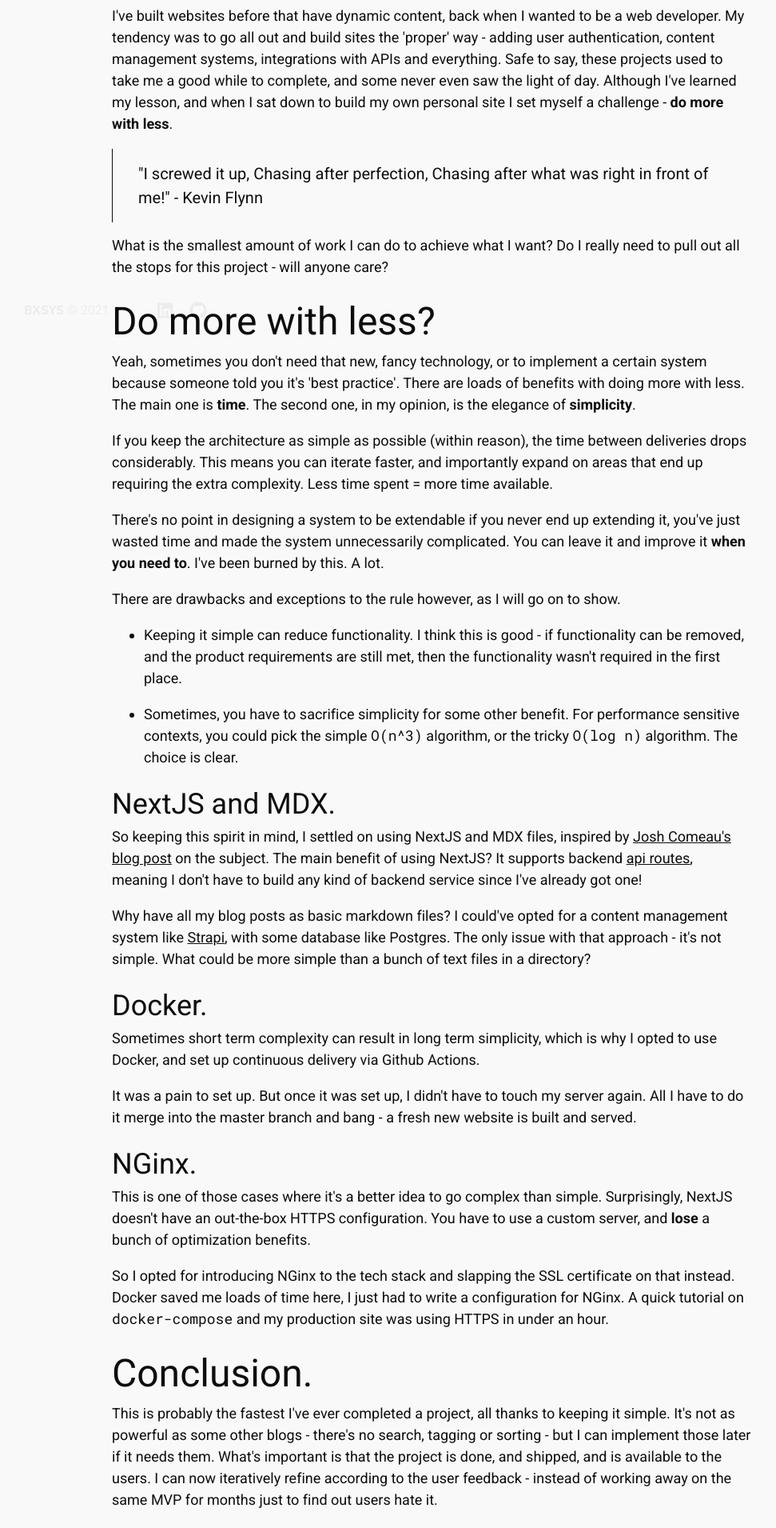
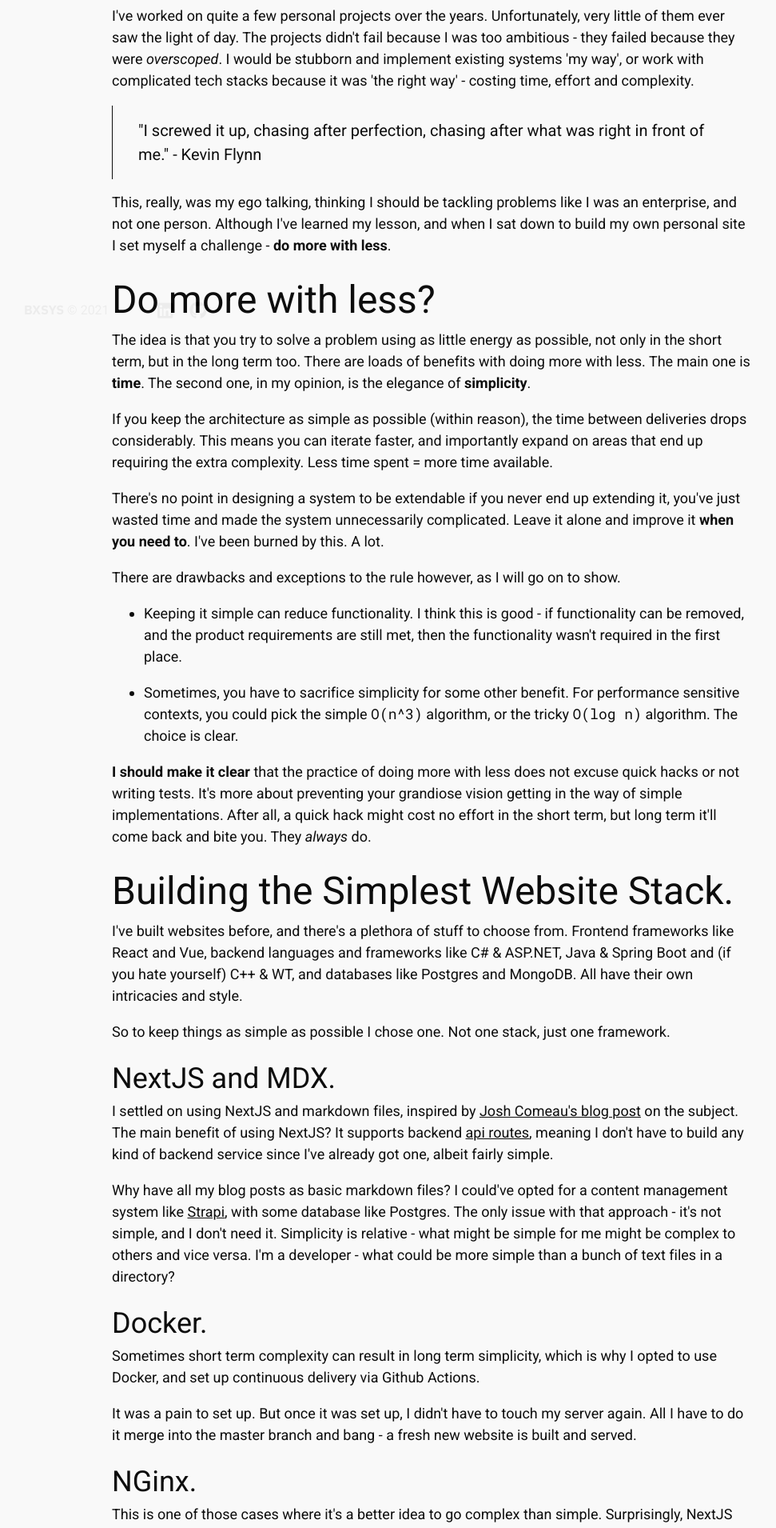
Before and after one commit to geist-2501/bxsys-website, a Next.js app: page /blog/how-i-built-this-site in a window 1280 px wide. Shown: the part 380-2290 px from the top of the page at 80% size, without its empty margins (100-1071 px from the left). Built offline with nearby package versions, Linux system fonts and the light colour scheme.

Commit message:
Revised blog post.

```diff
--- a/src/pages/blog/how-i-built-this-site.mdx
+++ b/src/pages/blog/how-i-built-this-site.mdx
@@ -9,29 +9,38 @@ export const meta = {
 
 export default ({children}) => <BlogView meta={meta}>{children}</BlogView>;
 
-I've built websites before that have dynamic content, back when I wanted to be a web developer. My tendency was to go all out and build sites the 'proper' way - adding user authentication, content management systems, integrations with APIs and everything. Safe to say, these projects used to take me a good while to complete, and some never even saw the light of day. Although I've learned my lesson, and when I sat down to build my own personal site I set myself a challenge - **do more with less**.
+I've worked on quite a few personal projects over the years. Unfortunately, very little of them ever saw the light of day. The projects didn't fail because I was too ambitious - they failed because they were *overscoped*. I would be stubborn and implement existing systems 'my way', or work with complicated tech stacks because it was 'the right way'  - costing time, effort and complexity.
 
-> "I screwed it up, Chasing after perfection, Chasing after what was right in front of me!" - Kevin Flynn
+> "I screwed it up, chasing after perfection, chasing after what was right in front of me." - Kevin Flynn
 
-What is the smallest amount of work I can do to achieve what I want? Do I really need to pull out all the stops for this project - will anyone care?
+This, really, was my ego talking, thinking I should be tackling problems like I was an enterprise, and not one person. Although I've learned my lesson, and when I sat down to build my own personal site I set myself a challenge - **do more with less**.
 
 ## Do more with less?
 
-Yeah, sometimes you don't need that new, fancy technology, or to implement a certain system because someone told you it's 'best practice'. There are loads of benefits with doing more with less. The main one is **time**. The second one, in my opinion, is the elegance of **simplicity**.
+The idea is that you try to solve a problem using as little energy as possible, not only in the short term, but in the long term too. There are loads of benefits with doing more with less. The main one is **time**. The second one, in my opinion, is the elegance of **simplicity**.
 
 If you keep the architecture as simple as possible (within reason), the time between deliveries drops considerably. This means you can iterate faster, and importantly expand on areas that end up requiring the extra complexity. Less time spent = more time available.
 
-There's no point in designing a system to be extendable if you never end up extending it, you've just wasted time and made the system unnecessarily complicated. You can leave it and improve it **when you need to**. I've been burned by this. A lot.
+There's no point in designing a system to be extendable if you never end up extending it, you've just wasted time and made the system unnecessarily complicated. Leave it alone and improve it **when you need to**. I've been burned by this. A lot.
 
 There are drawbacks and exceptions to the rule however, as I will go on to show.
  - Keeping it simple can reduce functionality. I think this is good - if functionality can be removed, and the product requirements are still met, then the functionality wasn't required in the first place.
  - Sometimes, you have to sacrifice simplicity for some other benefit. For performance sensitive contexts, you could pick the simple `O(n^3)` algorithm, or the tricky `O(log n)` algorithm. The choice is clear.
 
+**I should make it clear** that the practice of doing more with less does not excuse quick hacks or not writing tests. It's more about preventing your grandiose vision getting in the way of simple implementations. After all, a quick hack might cost no effort in the short term, but long term it'll come back and bite you. They *always* do.
+
+## Building the Simplest Website Stack.
+
+I've built websites before, and there's a plethora of stuff to choose from. Frontend frameworks like React and Vue, backend languages and frameworks like C# & ASP.NET, Java & Spring Boot and (if you hate yourself) C++ & WT, and databases like Postgres and MongoDB. All have their own intricacies and style.
+
+So to keep things as simple as possible I chose one. Not one stack, just one framework.
+
 ### NextJS and MDX.
 
-So keeping this spirit in mind, I settled on using NextJS and MDX files, inspired by [Josh Comeau's blog post](https://www.joshwcomeau.com/blog/how-i-built-my-blog/) on the subject. The main benefit of using NextJS? It supports backend [api routes](https://nextjs.org/docs/api-routes/introduction), meaning I don't have to build any kind of backend service since I've already got one!
+I settled on using NextJS and markdown files, inspired by [Josh Comeau's blog post](https://www.joshwcomeau.com/blog/how-i-built-my-blog/) on the subject. The main benefit of using NextJS? It supports backend [api routes](https://nextjs.org/docs/api-routes/introduction), meaning I don't have to build any kind of backend service since I've already got one, albeit fairly simple.
 
-Why have all my blog posts as basic markdown files? I could've opted for a content management system like [Strapi](https://strapi.io/), with some database like Postgres. The only issue with that approach - it's not simple. What could be more simple than a bunch of text files in a directory?
+Why have all my blog posts as basic markdown files? I could've opted for a content management system like [Strapi](https://strapi.io/), with some database like Postgres. The only issue with that approach - it's not simple, and I don't need it. Simplicity is relative - what might be simple for me might be complex to others and vice versa. I'm a developer - what could be more simple than a bunch of text files in a directory?
+
 
 ### Docker.
 
@@ -43,8 +52,8 @@ It was a pain to set up. But once it was set up, I didn't have to touch my serve
 
 This is one of those cases where it's a better idea to go complex than simple. Surprisingly, NextJS doesn't have an out-the-box HTTPS configuration. You have to use a custom server, and **lose** a bunch of optimization benefits.
 
-So I opted for introducing NGinx to the tech stack and slapping the SSL certificate on that instead. Docker saved me loads of time here, I just had to write a configuration for NGinx. A quick tutorial on `docker-compose` and my production site was using HTTPS in under an hour.
+So I opted for introducing NGinx to the tech stack and slapping the SSL certificate on that instead. Docker saved me loads of time here, I just had to write a configuration for NGinx and a Dockerfile - no installation or anything. A quick tutorial on `docker-compose` to get NGinx talking to NextJS, and my production site was using HTTPS in under an hour.
 
 ## Conclusion.
 
-This is probably the fastest I've ever completed a project, all thanks to keeping it simple. It's not as powerful as some other blogs - there's no search, tagging or sorting - but I can implement those later if it needs them. What's important is that the project is done, and shipped, and is available to the users. I can now iteratively refine according to the user feedback - instead of working away on the same MVP for months just to find out users hate it.
+This is probably the fastest I've ever completed a project (2 weeks of spare time), all thanks to keeping it simple. It's not as powerful as some other blogs - there's no search, tagging or sorting - but I can implement those later if it needs them. What's important is that the project is done, and shipped, and is available to the users. I can now iteratively refine according to the user feedback - instead of working away on the same MVP for months just to find out users hate it.
```
